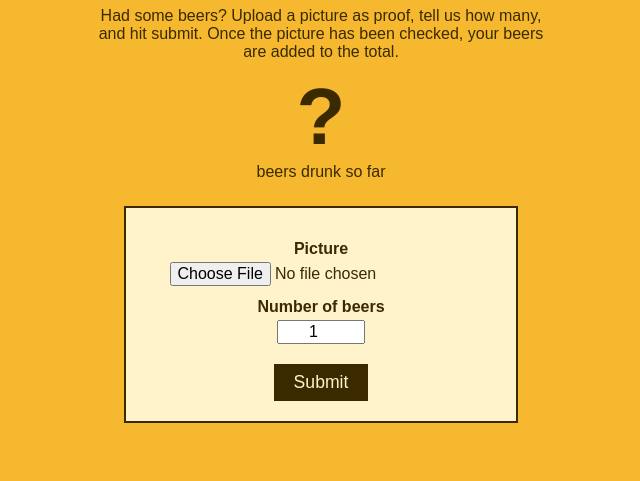
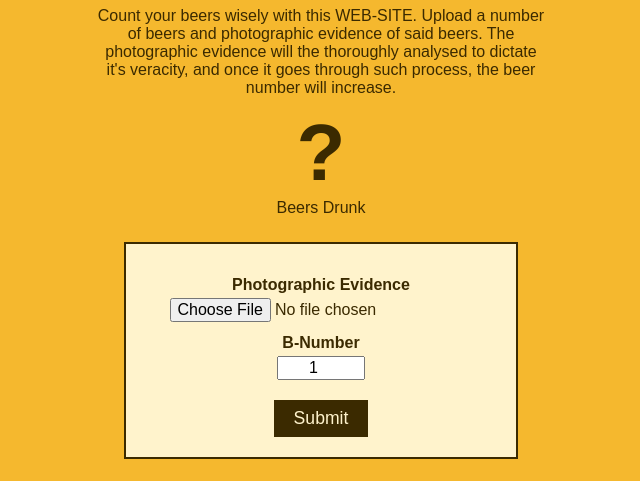
Before and after one commit to TreasureCanNot/ferventFocus, a plain HTML site: page beer.html in a window 1280 px wide. Shown: the part 93-574 px from the top of the page, without its empty margins (319-959 px from the left). Drawn offline with nearby package versions, Linux system fonts and the light colour scheme; no server answers.

Commit message:
replace stuff

```diff
--- a/beer.html
+++ b/beer.html
@@ -42,19 +42,16 @@
 <body>
 
   <h1>Beer Counter</h1>
-  <p>
-    Had some beers? Upload a picture as proof, tell us how many,
-    and hit submit. Once the picture has been checked, your beers are added to the total.
-  </p>
+  <p>Count your beers wisely with this WEB-SITE. Upload a number of beers and photographic evidence of said beers. The photographic evidence will the thoroughly analysed to dictate it's veracity, and once it goes through such process, the beer number will increase.</p>
 
   <div id="count">0</div>
-  <p id="count-label">beers drunk so far</p>
+  <p id="count-label">Beers Drunk</p>
 
   <form id="beer-form">
-    <label for="photo">Picture</label>
+    <label for="photo">Photographic Evidence</label>
     <input type="file" id="photo" accept="image/*">
 
-    <label for="amount">Number of beers</label>
+    <label for="amount">B-Number</label>
     <input type="number" id="amount" min="1" max="20" value="1">
 
     <br>
```
